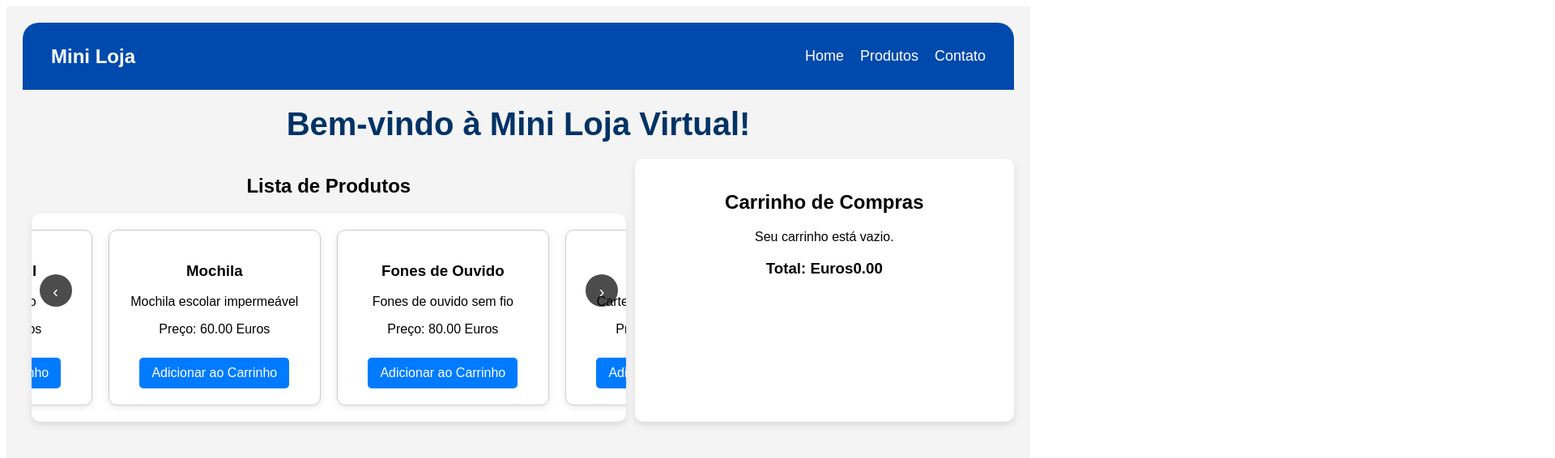
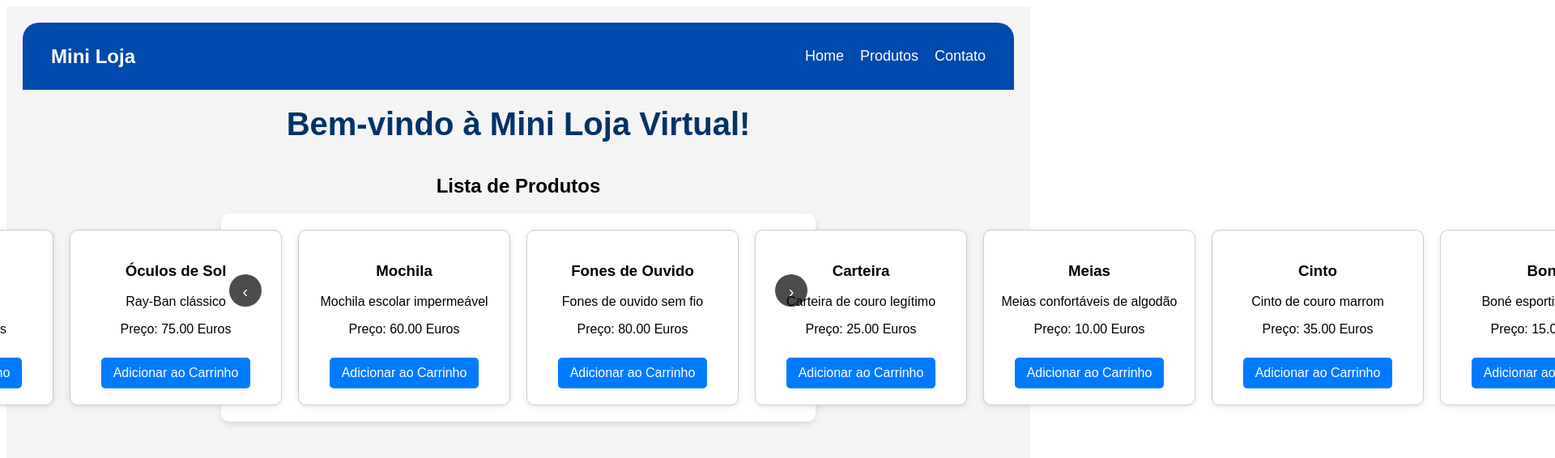
Before and after one commit to GabrielCode15/Loja-Virtual, a React (Vite) app: page / in a window 1280 px wide. Shown: the top 566 px of the page at 81% size, 1920 px wide, since content can reach past the window. Built offline with nearby package versions, Linux system fonts and the light colour scheme.

Commit message:
Alteração carrinho de compras e carrossel

```diff
--- a/src/App.jsx
+++ b/src/App.jsx
@@ -33,7 +33,7 @@ const App = () => {
 
       <div className="main-content">
         <ProductsList addToCart={addToCart} />
-        <Cart cart={cart} removeFromCart={removeFromCart} />
+        {/* <Cart cart={cart} removeFromCart={removeFromCart} /> */}
       </div>
 
       <div className='grid-Content'>
--- a/src/index.css
+++ b/src/index.css
@@ -66,6 +66,7 @@ h1 {
   display: flex;
   justify-content: center;
   align-items: center;
+  height: 100vh
   overflow-x: hidden;
   padding: 20px 0;
   background-color: white;
```
